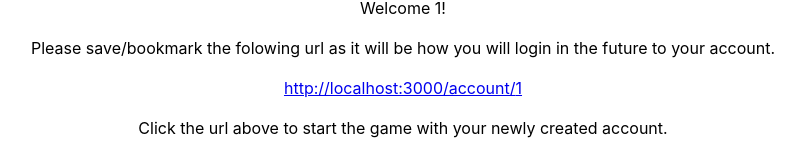
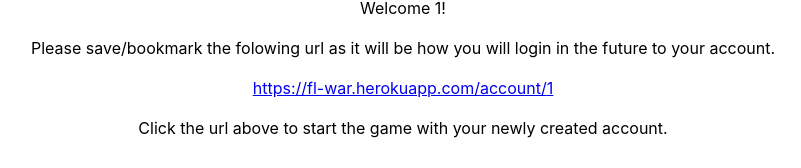
Before and after one commit to fredy-laksmono/fl-war, a React (Create React App) app in the folder fl-war-frontend/: page /new/1/1 in a window 1280 px wide. Shown: the part 132-300 px from the top of the page, without its empty margins (237-1038 px from the left). Built offline with nearby package versions, Linux system fonts and the light colour scheme.

Commit message:
Update: Display url info to reflect Heroku deployment

```diff
--- a/fl-war-frontend/src/components/NewAccount.jsx
+++ b/fl-war-frontend/src/components/NewAccount.jsx
@@ -10,7 +10,7 @@ const NewAccount = (props) => {
         Please save/bookmark the folowing url as it will be how you will login in the future to your account.
         <br/>
         <br/>
-        {<Link to={`/account/${userId}`}>http://localhost:3000/account/{userId}</Link>}
+        {<Link to={`/account/${userId}`}>https://fl-war.herokuapp.com/account/{userId}</Link>}
         <br/>
         <br/>
         Click the url above to start the game with your newly created account.
```
